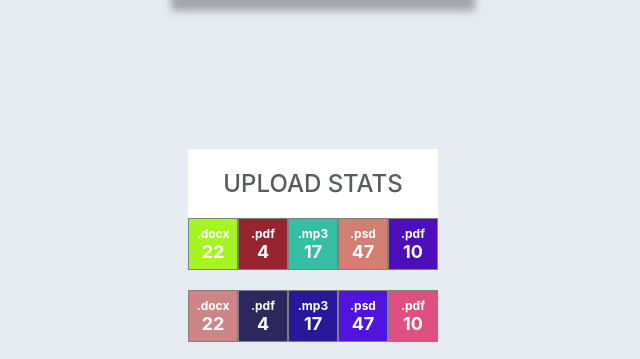
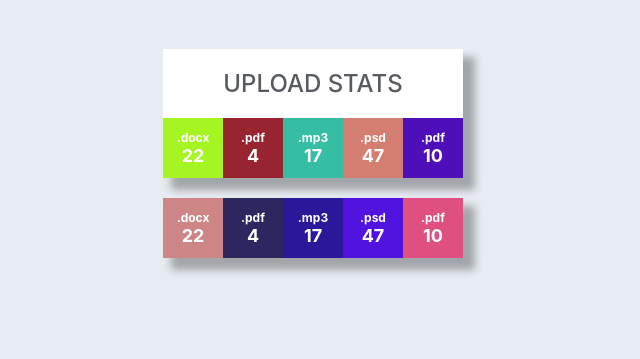
Before and after one commit to Pozniak17/goit-react-hw-01-components, a React (Create React App) app: page / in a window 1280 px wide. Shown: the part 577-936 px from the top of the page, without its empty margins (327-967 px from the left). After the commit the page ends 855 px from the top, so only its background shows below. Built offline with nearby package versions, Linux system fonts and the light colour scheme.

Commit message:
add Theming

```diff
--- a/src/components/Profile/Profile.styled.js
+++ b/src/components/Profile/Profile.styled.js
@@ -1,9 +1,7 @@
 import { styled } from 'styled-components';
 
-// margin-top: ${props => props.theme.spacing(5)}; //20
-
 export const ProfileCard = styled.div`
-  margin: 150px auto;
+  margin: 100px auto;
   width: 300px;
   text-align: center;
   box-shadow: ${props => props.theme.shadows.standart};
--- a/src/components/Statistics/Statistics.styled.js
+++ b/src/components/Statistics/Statistics.styled.js
@@ -2,19 +2,20 @@ import { styled } from 'styled-components';
 import { getRandomHexColor } from 'components/utils/GetRandomHexColor';
 
 export const Container = styled.section`
-  width: 250px;
+  width: ${props => props.theme.sizes[1]}px; //300
   margin: auto;
   text-align: center;
-  background-color: white;
-  margin-bottom: 20px;
+  background-color: ${props => props.theme.colors.white};
+  margin-bottom: ${props => props.theme.spacing(4)}; //20px
+  box-shadow: ${props => props.theme.shadows.standart};
 `;
 
 export const Title = styled.h2`
   text-transform: uppercase;
   color: #585c61;
-  font-weight: 500;
-  padding-top: 20px;
-  padding-bottom: 20px;
+  font-weight: ${props => props.theme.fontWeights.medium}; //500
+  padding-top: ${props => props.theme.spacing(4)}; //20px
+  padding-bottom: ${props => props.theme.spacing(4)}; //20px
 `;
 
 export const List = styled.ul`
@@ -23,23 +24,22 @@ export const List = styled.ul`
 `;
 
 export const Item = styled.li`
-  width: 50px;
-  height: 50px;
+  width: ${props => props.theme.spacing(12)}; //60px
+  height: ${props => props.theme.spacing(12)}; //60px
   display: flex;
   flex-direction: column;
   justify-content: center;
-  border: 1px solid grey;
   background-color: ${getRandomHexColor};
 `;
 
 export const Label = styled.span`
-  color: white;
-  font-size: 12px;
-  font-weight: bold;
+  color: ${props => props.theme.colors.white};
+  font-size: ${props => props.theme.fontSizes.xs}; //12px
+  font-weight: ${props => props.theme.fontWeights.bold};
 `;
 
 export const Percentage = styled.span`
-  font-size: 18px;
-  color: white;
-  font-weight: bold;
+  font-size: ${props => props.theme.fontSizes.m}; //18px
+  color: ${props => props.theme.colors.white};
+  font-weight: ${props => props.theme.fontWeights.bold};
 `;
--- a/src/components/utils/Theme.js
+++ b/src/components/utils/Theme.js
@@ -20,12 +20,13 @@ export const theme = {
   fontSizes: {
     xs: '12px',
     s: '14px',
-    m: '16px',
+    m: '18px',
     l: '32px',
     xl: '64px',
   },
   fontWeights: {
     normal: 400,
+    medium: 500,
     bold: 700,
   },
   lineHeights: {
```
